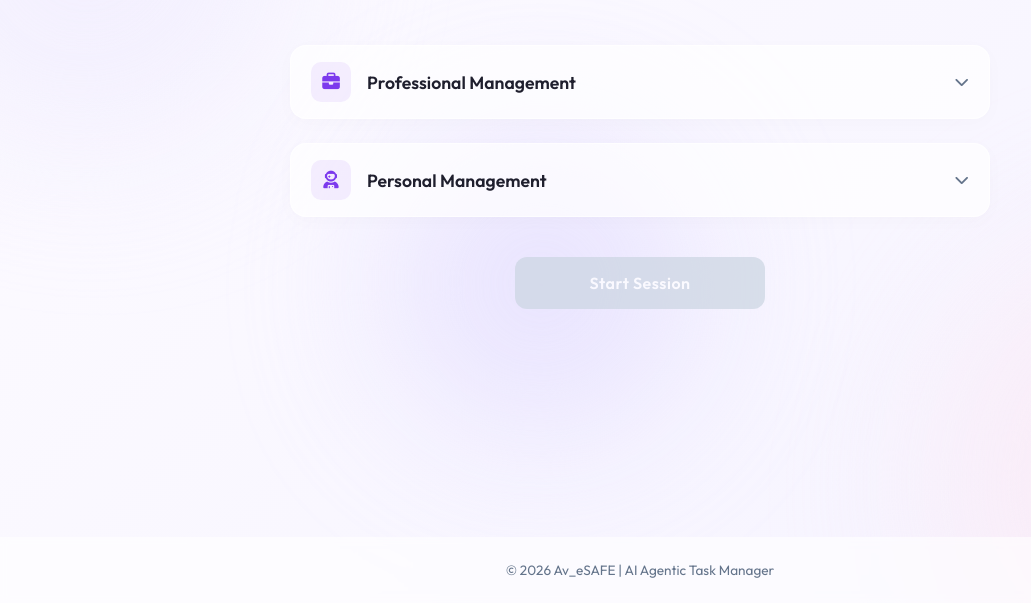
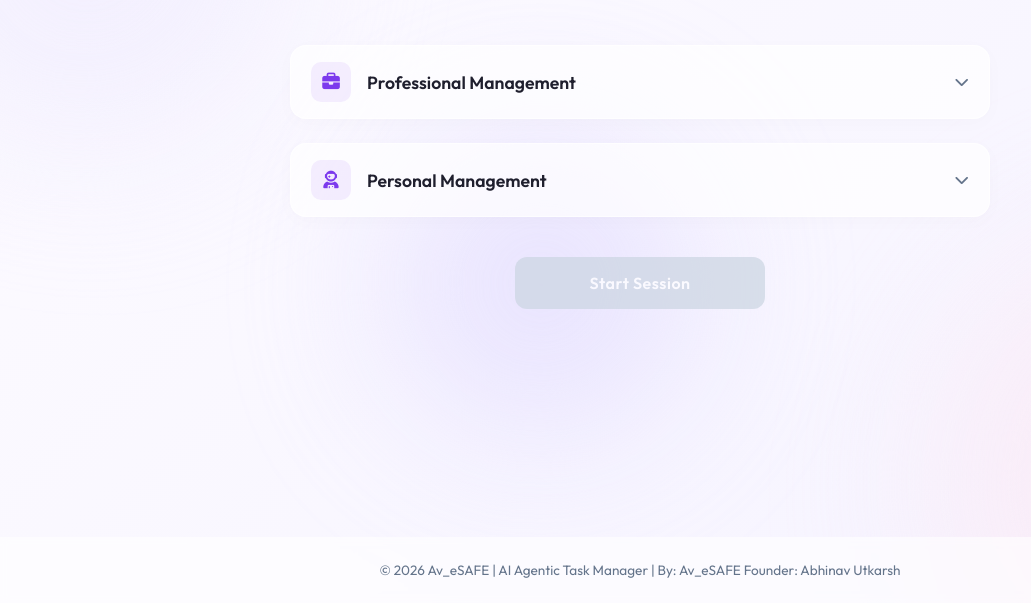
Before and after one commit to Abhinav-utkarsh/av-esafe-ai-agentic-task-manager, a website: page public/index.html in a window 1280 px wide. Shown: the part 197-800 px from the top of the page, without its empty margins (0-1031 px from the left). Drawn offline with nearby package versions, Linux system fonts and the light colour scheme.

Commit message:
Update index.html

```diff
--- a/public/index.html
+++ b/public/index.html
@@ -221,7 +221,7 @@
     </div>
 
     <footer class="app-footer">
-        <p>&copy; 2026 Av_eSAFE | AI Agentic Task Manager</p>
+        <p>&copy; 2026 Av_eSAFE | AI Agentic Task Manager | By: Av_eSAFE Founder: Abhinav Utkarsh</p>
     </footer>
 
     <script src="script.js"></script>
```
